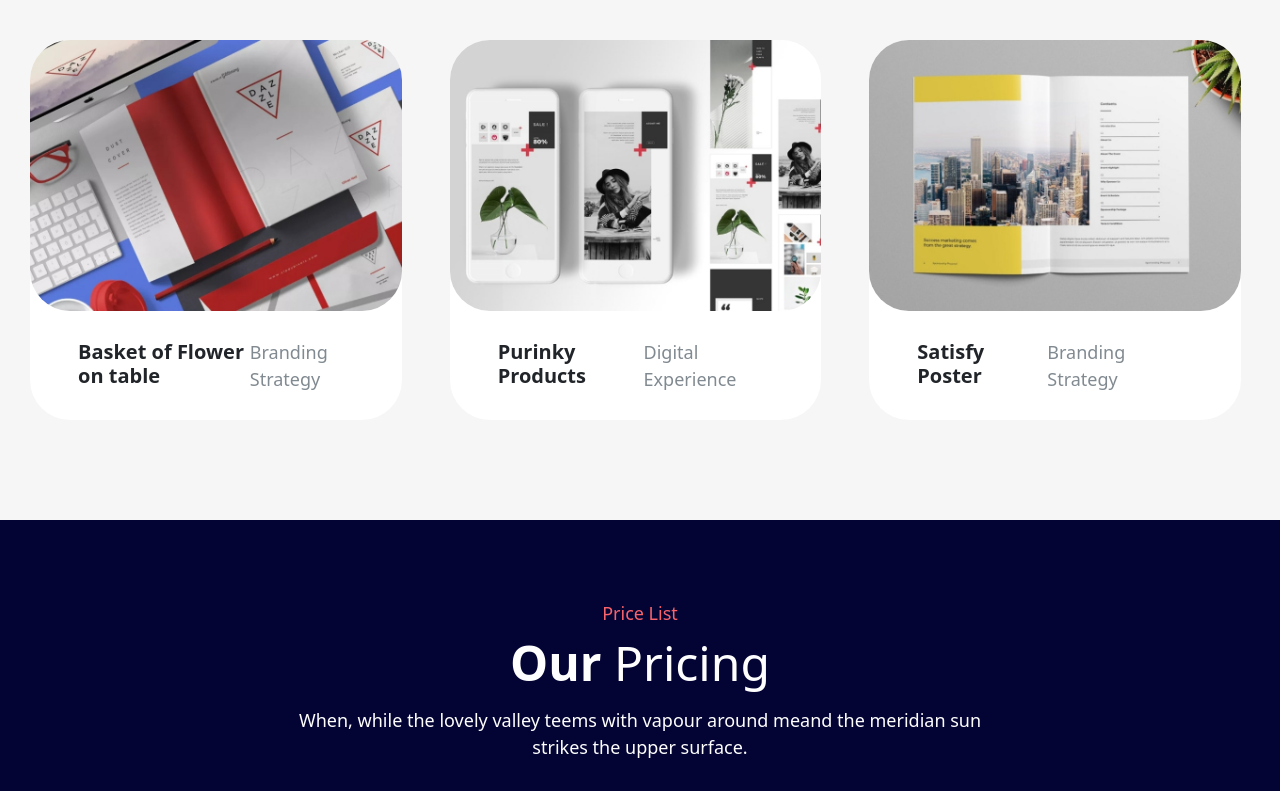
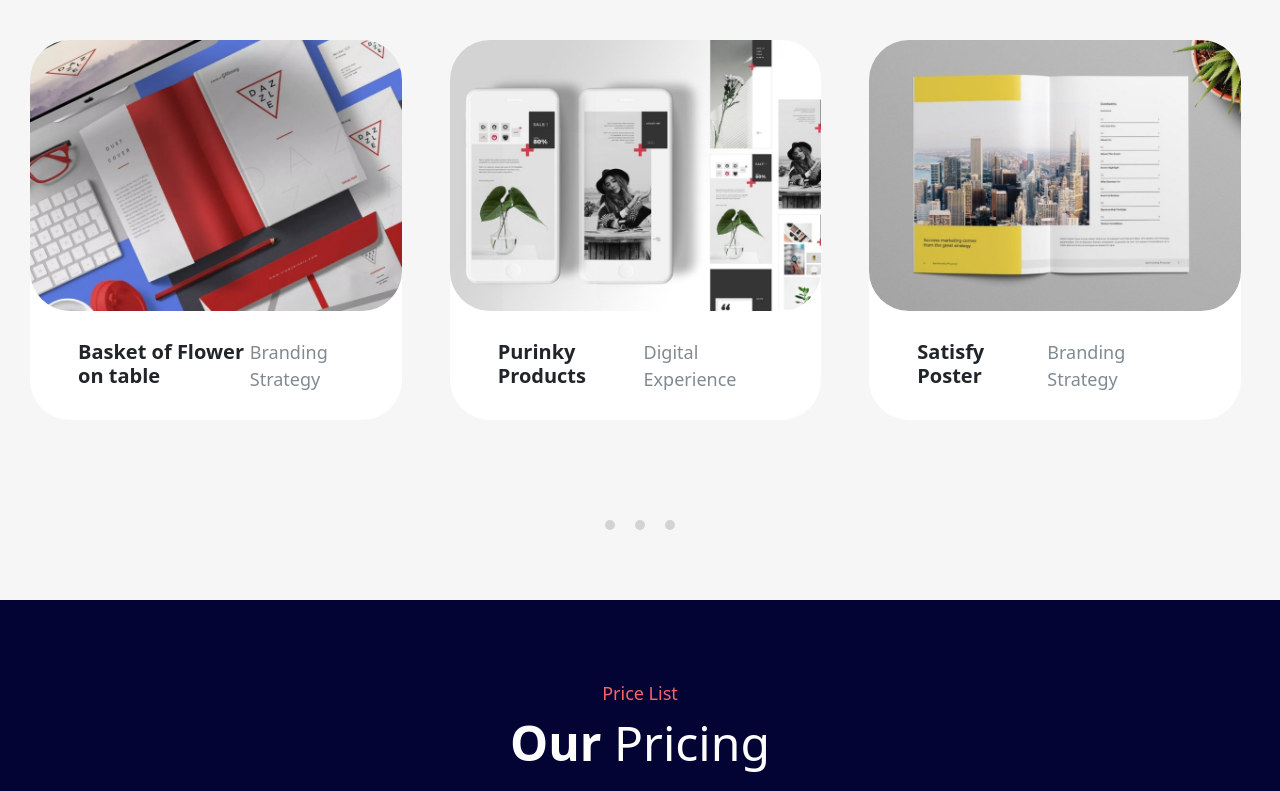
Before and after one commit to DarioDC95/proj-html-vuejs, a Vue app: page / in a window 1280 px wide. Shown: the part 3435-4226 px from the top of the page. Built offline with nearby package versions, Linux system fonts and the light colour scheme.

Commit message:
Slider not perfect, but complete and Layout main Done

```diff
--- a/src/components/subSectionMain/AppSlider.vue
+++ b/src/components/subSectionMain/AppSlider.vue
@@ -34,6 +34,7 @@
                     },
                 ],
                 translate: 0,
+                active: 0,
             }
         },
         mounted() {
@@ -99,10 +100,10 @@
                     </div>
                 </div>
             </div>
-            <div class="row-circles">
+            <div class="circles-row">
                 <div class="mycol">
-                    <div class="mycard text-center">
-
+                    <div class="mycard d-flex justify-content-center">
+                        <div v-for="(value, index) in (cardsSlider.length - 2)" :key="index" :id="`circleId-${index}`" class="circle"></div>
                     </div>
                 </div>
             </div>
@@ -115,7 +116,7 @@
     @use '../../styles/partials/mixins.scss'as *;
 
     .slider {
-        padding: 100px 0;
+        padding: 100px 0 70px 0;
         overflow: hidden;
         background-color: #f6f6f6;
 
@@ -155,7 +156,7 @@
         }
 
         .content-row {
-            position: relative;
+            margin-bottom: 100px;
 
             .mycol {
                 padding-right: 48px;
@@ -165,5 +166,19 @@
                 }
             }
         }
+
+        .circles-row {
+
+            .mycard {
+
+                .circle {
+                    width: 10px;
+                    height: 10px;
+                    margin: 0 10px;
+                    border-radius: 50%;
+                    background-color: lightgrey;
+                }
+            }
+        }
     }
 </style>
```
